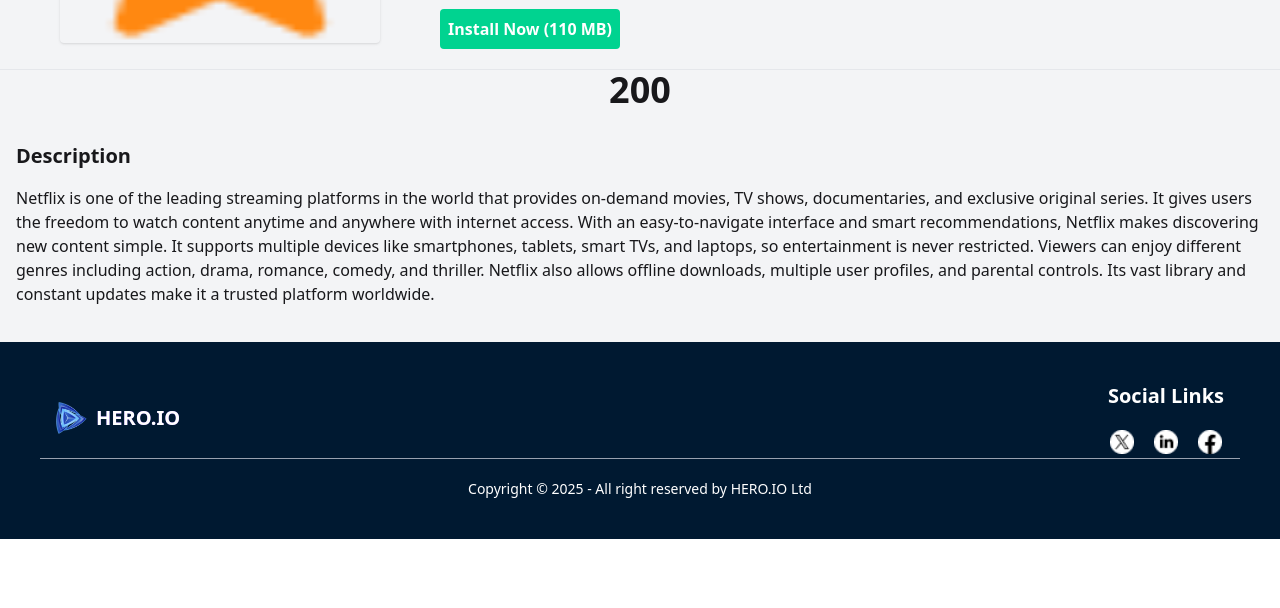
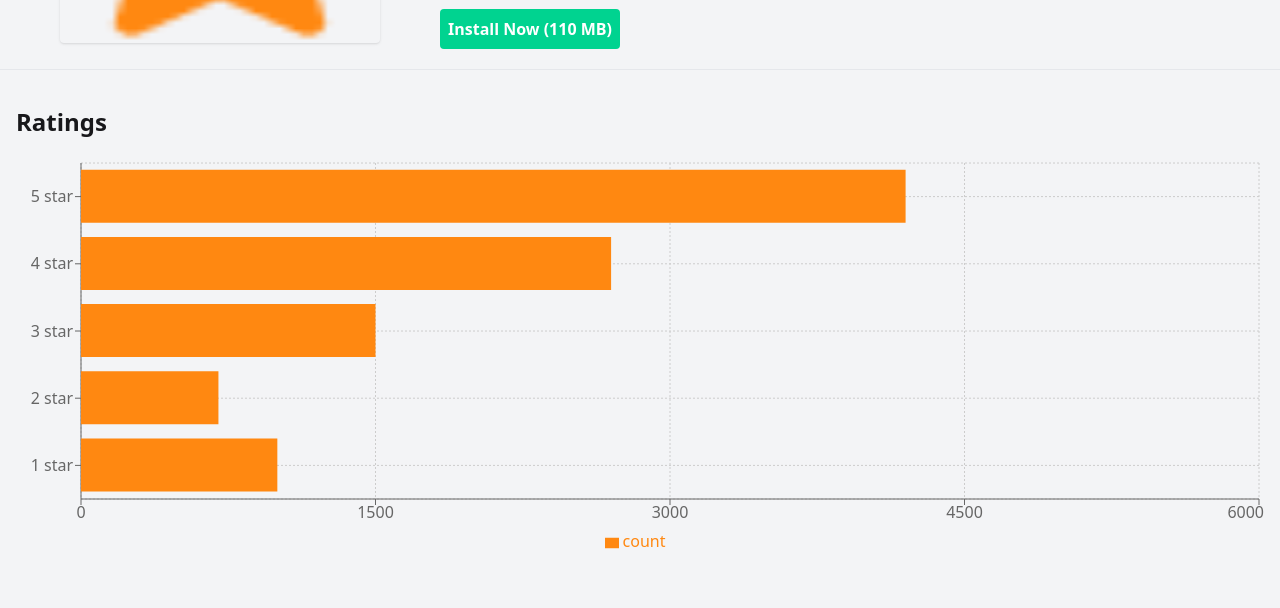
Before and after one commit to shouravhasanshurjo8201/Productive-App, a React (Vite) app: page /Apps/1 in a window 1280 px wide. Shown: the part 289-897 px from the top of the page. Before the commit the page ends 828 px from the top, so only its background shows below. Built offline with nearby package versions, Linux system fonts and the light colour scheme.

Commit message:
Recharts Add

```diff
--- a/src/Components/Installed Apps/InstalledApps.jsx
+++ b/src/Components/Installed Apps/InstalledApps.jsx
@@ -3,13 +3,13 @@
 import ratings from "../../assets/icon-ratings.png";
 import review from "../../assets/icon-review.png";
 
-const InstalledApps = ({ app }) => {
+const InstalledApps = ({ app, setApps }) => {
     const handleUninstallButton = () => {
-        const existingList = JSON.parse(localStorage.getItem("Instal"))
+        const existingList = JSON.parse(localStorage.getItem("Instal")) || [];
         const updatedList = existingList.filter(p => p.id !== app.id);
         localStorage.setItem("Instal", JSON.stringify(updatedList));
+        setApps(updatedList);
         toast.success(`${app?.title} ► Uninstall Successful`);
-        window.location.reload();
     };
 
     return (
@@ -47,4 +47,4 @@
     )
 }
 
-export default InstalledApps;
+export default InstalledApps ;
--- /dev/null
+++ b/src/Components/Recharts/Recharts.jsx
@@ -0,0 +1,20 @@
+import { Bar, BarChart, CartesianGrid, Legend, Rectangle, ResponsiveContainer, Tooltip, XAxis, YAxis } from "recharts";
+
+const Recharts = ({ ratings }) => {
+    return (
+ <div style={{ width: "100%", height: 400 }}>
+            <ResponsiveContainer width="100%" height="100%">
+                <BarChart data={ratings} layout="vertical">
+                    <CartesianGrid strokeDasharray="2 2" />
+                    <XAxis type="number" />
+                    <YAxis dataKey="name" type="category" reversed/>
+                    <Tooltip />
+                    <Legend />
+                    <Bar dataKey="count" fill="#FF8811" />
+                </BarChart>
+            </ResponsiveContainer>
+        </div>
+    )
+}
+
+export default Recharts ;
--- a/src/Pages/Detail Page/DetailPage.jsx
+++ b/src/Pages/Detail Page/DetailPage.jsx
@@ -7,6 +7,7 @@
 import { useEffect, useState } from "react";
 import LoadingPage from "../Not Found/LoadingPage";
 import InvalidID from "../Not Found/InvalidID";
+import Recharts from "../../Components/Recharts/Recharts";
 
 const DetailPage = () => {
     const { id } = useParams();
@@ -71,8 +72,9 @@
                             </div>
                         </div>
                     </div>
-                    <div className="text-center font-bold text-4xl">
-                        <h1>200</h1>
+                    <div className="p-4">
+                        <h1 className="text-2xl font-bold my-5">Ratings</h1>
+                        <Recharts ratings={AppsData?.ratings}></Recharts>
                     </div>
                     <div className="mb-5 p-4">
                         <h1 className="font-bold py-4 text-xl">Description</h1>
--- a/src/Pages/Installation/Installation.jsx
+++ b/src/Pages/Installation/Installation.jsx
@@ -6,16 +6,18 @@
 
 const Installation = () => {
   const { Loading } = useAppsData()
+  const [apps, setApps] = useState(() => {
+    return JSON.parse(localStorage.getItem('Instal')) || [];
+  });
 
-  const existingData = JSON.parse(localStorage.getItem('Instal')) || [];
-  const [sortOrder, setSortOrder] = useState();
+  const [sortOrder, setSortOrder] = useState('');
   const sortedItem = () => {
     if (sortOrder === 'price-asc') {
-      return [...existingData].sort((a, b) => a.downloads - b.downloads)
+      return [...apps].sort((a, b) => a.downloads - b.downloads)
     } else if (sortOrder === 'price-desc') {
-      return [...existingData].sort((a, b) => b.downloads - a.downloads)
+      return [...apps].sort((a, b) => b.downloads - a.downloads)
     } else {
-      return existingData;
+      return apps;
     }
   }
   const InstalData = sortedItem();
@@ -30,7 +32,7 @@
         {Loading ? <LoadingPage></LoadingPage> :
           <div>
             <div className="flex justify-between items-center p-2">
-              <div className="text-xl font-bold"><h1> Apps Found <span>({existingData.length})</span> </h1></div>
+              <div className="text-xl font-bold"><h1> Apps Found <span>({InstalData.length})</span> </h1></div>
               <div className="form-control">
                 <select className="select select-bordered" value={sortOrder} onChange={e => setSortOrder(e.target.value)}>
                   <option value='none'>Sort By Size</option>
@@ -40,8 +42,8 @@
               </div>
             </div>
             <div className=' my-5'>
-              {existingData && existingData.length > 0
-                ? InstalData.map(app => <InstalledApps app={app} key={app.id}></InstalledApps>) : <NotFound></NotFound>}
+              {InstalData && InstalData.length > 0
+                ? InstalData.map(app => <InstalledApps app={app} key={app.id} setApps={setApps}  ></InstalledApps>) : <NotFound></NotFound>}
             </div>
           </div>}
       </div>
```
